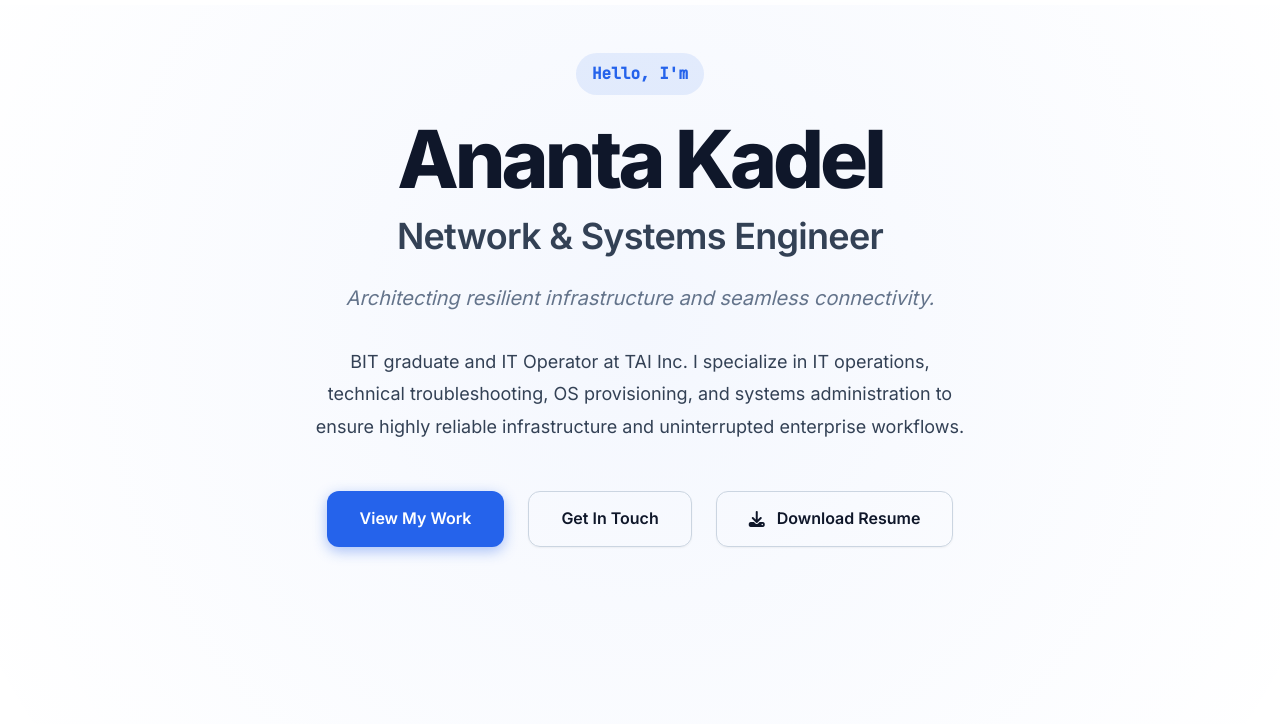
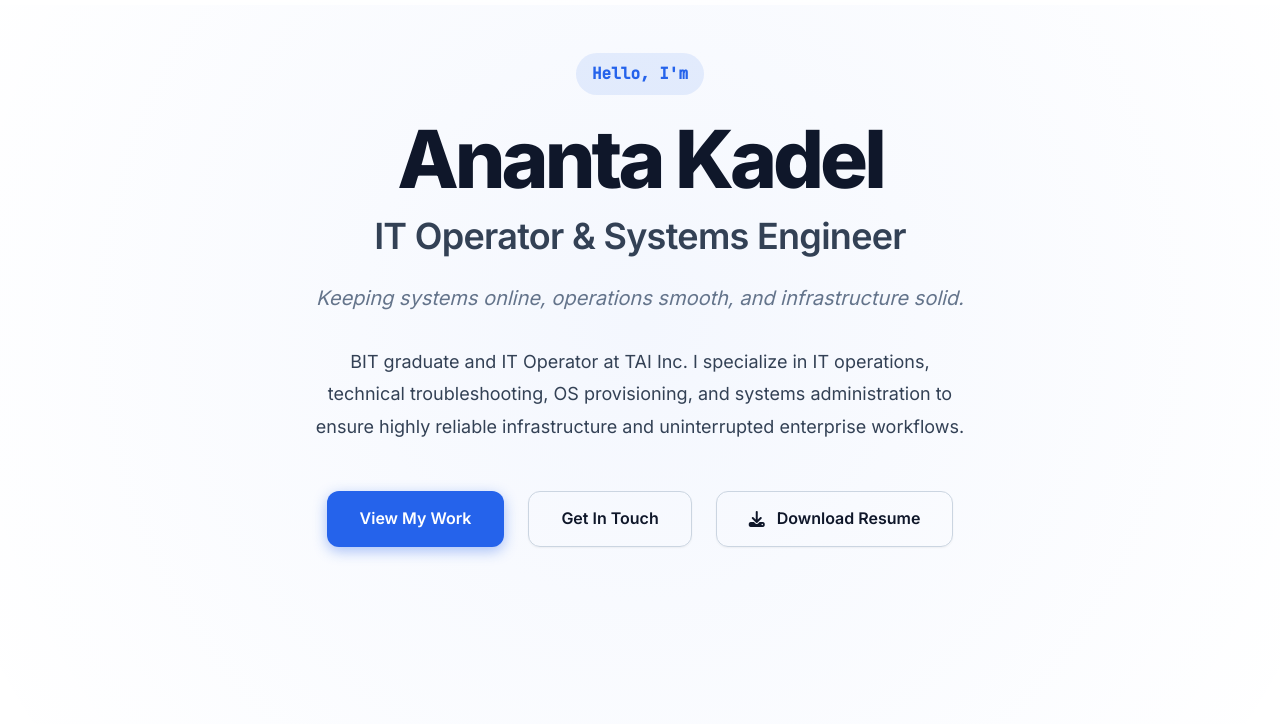
Before and after one commit to Anantakadel/Portfolio-Website, a plain HTML site: page index.html in a window 1280 px wide. Shown: the part 76-800 px from the top of the page. Drawn offline with Linux system fonts and the light colour scheme.

Commit message:
Change subtitle and tagline in index.html
Updated subtitle and tagline to reflect current role and responsibilities.

```diff
--- a/index.html
+++ b/index.html
@@ -97,15 +97,12 @@
         <div class="hero-content reveal">
           <span class="hero-greeting">Hello, I'm</span>
           <h1 class="hero-title">Ananta Kadel</h1>
-          <h2 class="hero-subtitle">Network & Systems Engineer</h2>
+          <h2 class="hero-subtitle">IT Operator & Systems Engineer</h2>
           <p class="hero-tagline">
-            Architecting resilient infrastructure and seamless connectivity.
+            Keeping systems online, operations smooth, and infrastructure solid.
           </p>
           <p class="hero-description">
-            BIT graduate and IT Operator at TAI Inc. I specialize in IT
-            operations, technical troubleshooting, OS provisioning, and systems
-            administration to ensure highly reliable infrastructure and
-            uninterrupted enterprise workflows.
+            BIT graduate and IT Operator at TAI Inc. I specialize in IT operations, technical troubleshooting, OS provisioning, and systems administration to ensure highly reliable infrastructure and uninterrupted enterprise workflows.
           </p>
 
           <div class="hero-buttons">
```
